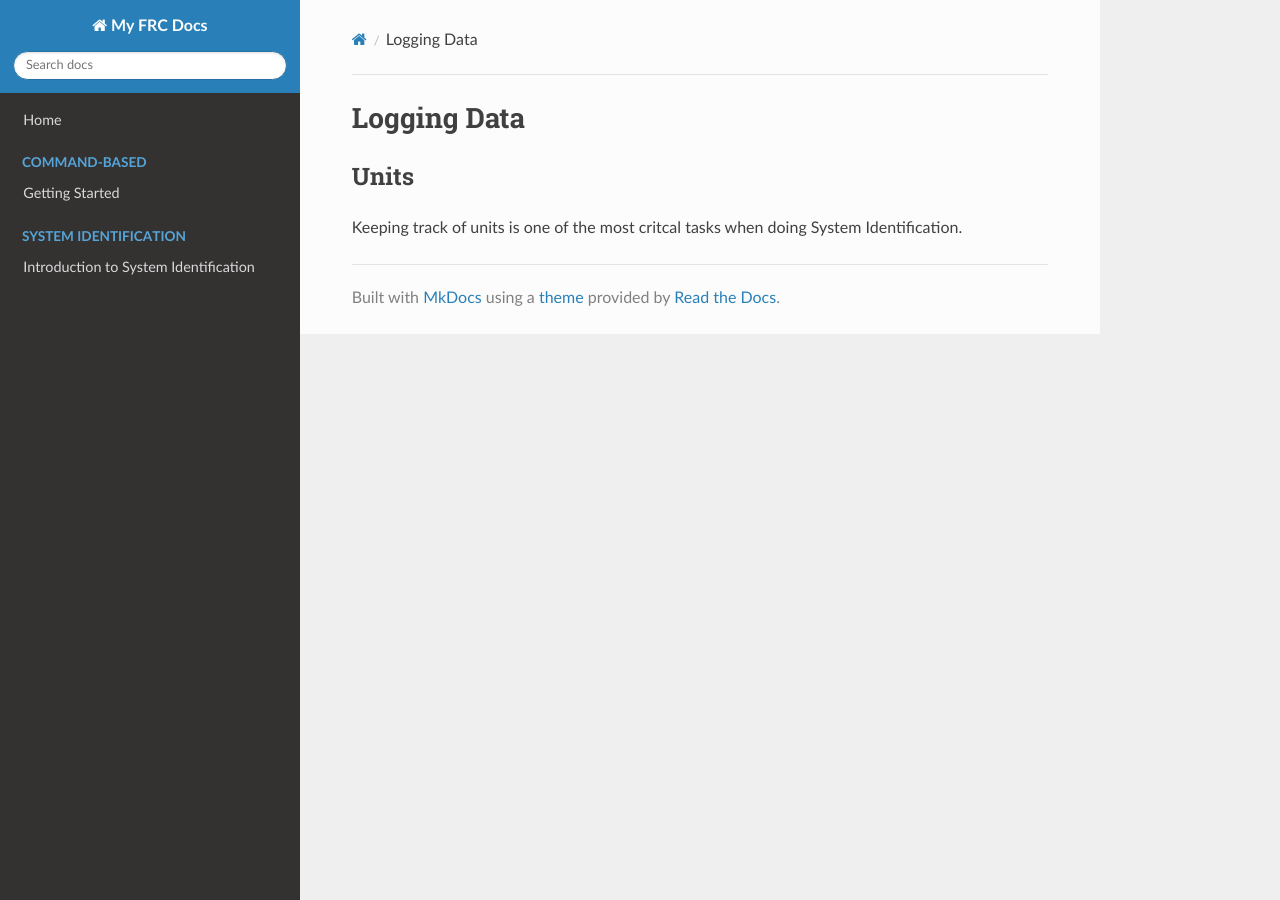
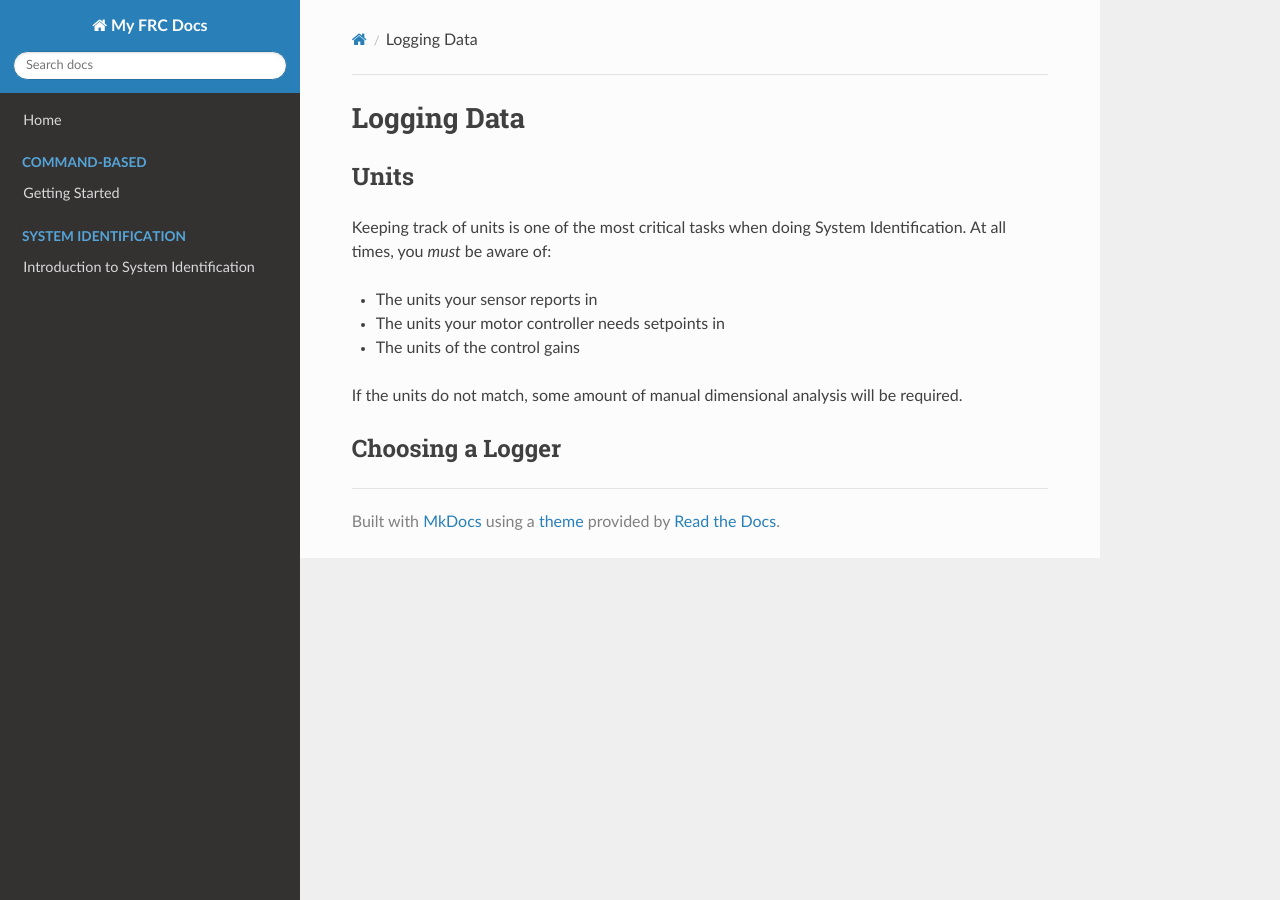
Before and after one commit to DeltaDizzy/deltas-docs-rewrites, an MkDocs documentation site: the page built from docs/system-id/sysid/logging-data.md, in a window 1280 px wide. Built offline with MkDocs 1.6.1, drawn with Linux system fonts in a browser that asks for light colours; nearby versions of some CDN libraries.

Commit message:
start logging page

```diff
--- a/docs/system-id/sysid/logging-data.md
+++ b/docs/system-id/sysid/logging-data.md
@@ -2,4 +2,12 @@
 
 ## Units
 
-Keeping track of units is one of the most critcal tasks when doing System Identification.
+Keeping track of units is one of the most critical tasks when doing System Identification. At all times, you *must* be aware of:
+
+- The units your sensor reports in
+- The units your motor controller needs setpoints in
+- The units of the control gains
+
+If the units do not match, some amount of manual dimensional analysis will be required.
+
+## Choosing a Logger
```
